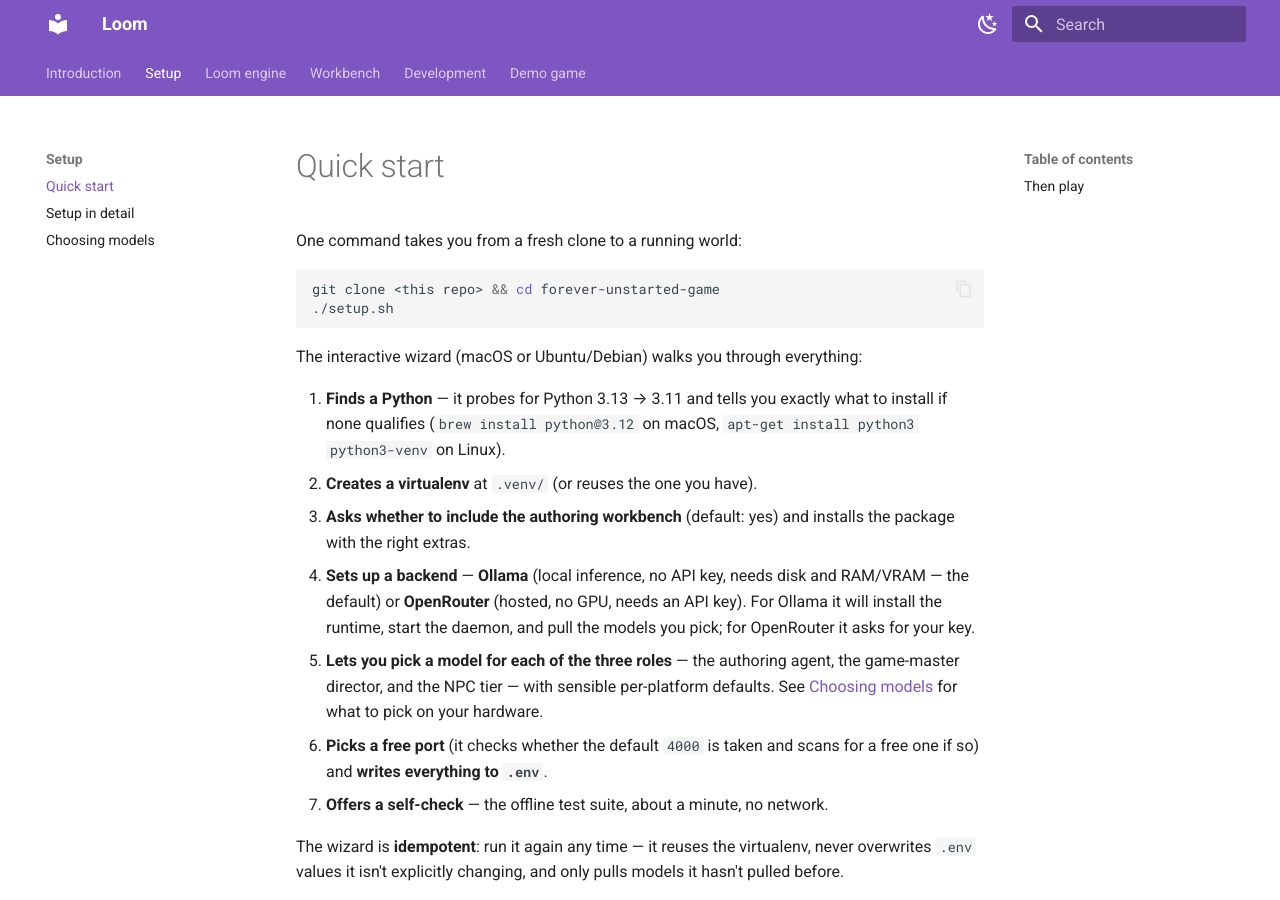
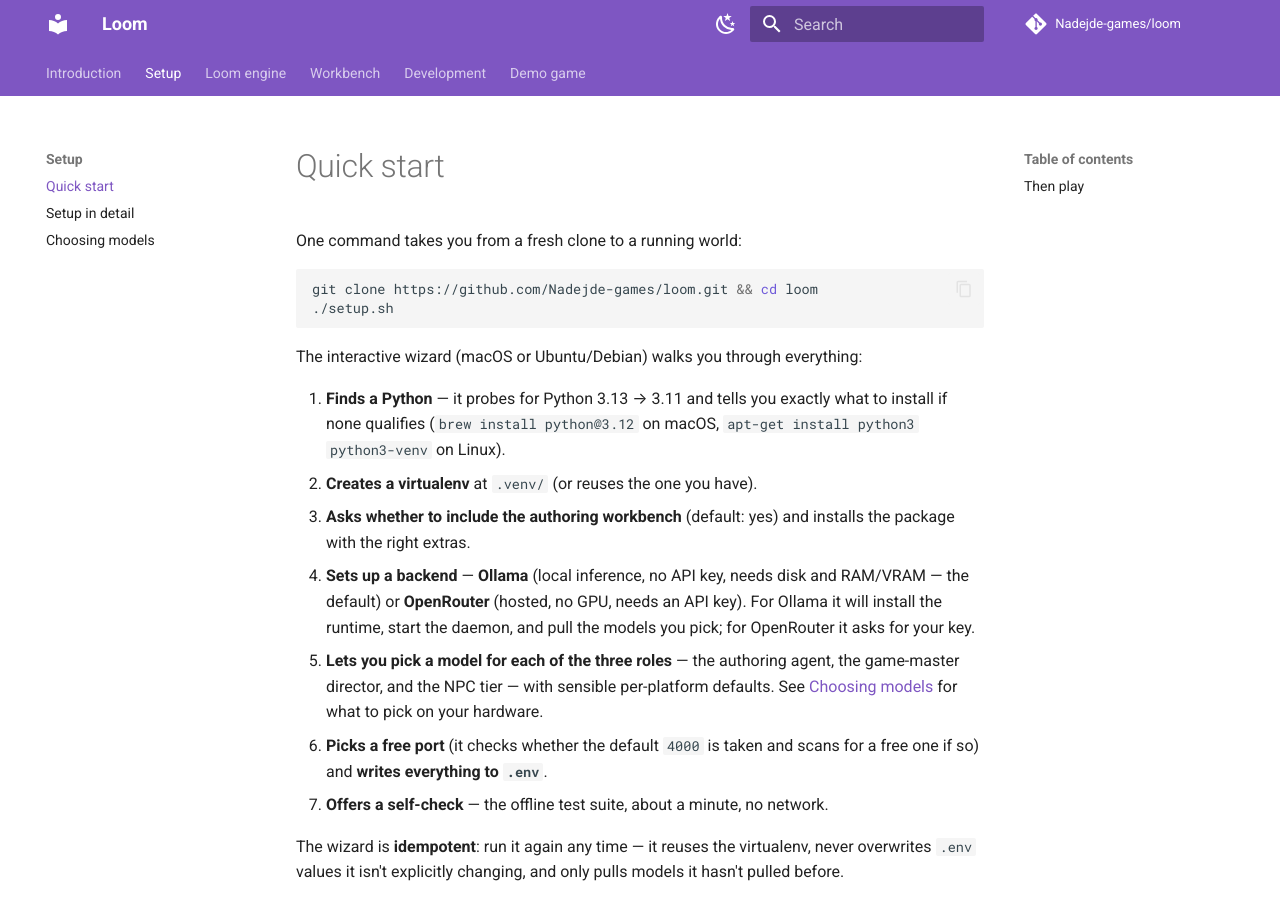
Before and after one commit to Nadejde-games/loom, an MkDocs documentation site: the page built from docs/setup/quickstart.md, in a window 1280 px wide and 900 px high. Built offline with MkDocs 1.6.1 and Material for MkDocs 9.7.7, drawn with Linux system fonts in a browser that asks for light colours; comment, search, counter and statistics services are not loaded.

Commit message:
docs: real site and repo URLs — the repo is Nadejde-games/loom
Fill in site_url/repo_url now that the remote is known (the Pages URL follows
the repo name: nadejde-games.github.io/loom), and make the quick-start clone
lines use the real repository instead of a placeholder.

Co-Authored-By: Claude Fable 5 <noreply@anthropic.com>

````diff
--- a/docs/setup/quickstart.md
+++ b/docs/setup/quickstart.md
@@ -3,7 +3,7 @@
 One command takes you from a fresh clone to a running world:
 
 ```bash
-git clone <this repo> && cd forever-unstarted-game
+git clone https://github.com/Nadejde-games/loom.git && cd loom
 ./setup.sh
 ```
 
--- a/mkdocs.yml
+++ b/mkdocs.yml
@@ -1,11 +1,10 @@
 # Documentation site — built with MkDocs Material, deployed to GitHub Pages
 # by .github/workflows/docs.yml. Local preview: make docs (or: mkdocs serve).
-#
-# When the repo gets a GitHub remote, set these two lines to the real URLs:
-# site_url: https://<user>.github.io/forever-unstarted-game/
-# repo_url: https://github.com/<user>/forever-unstarted-game
 
 site_name: Loom
+site_url: https://nadejde-games.github.io/loom/
+repo_url: https://github.com/Nadejde-games/loom
+repo_name: Nadejde-games/loom
 site_description: >-
   A reusable, game-agnostic framework for AI-driven, text-first,
   server-client worlds — LLM-driven NPCs, a game-master director,
````
Also changed, not shown: README.md (+1 -1 lines).
